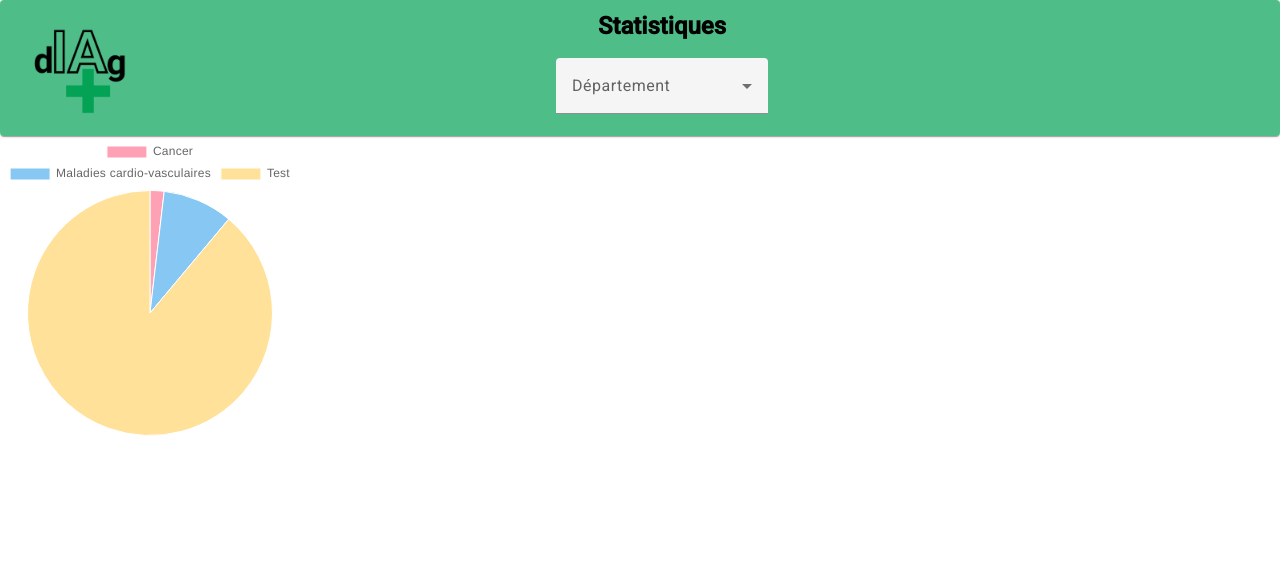
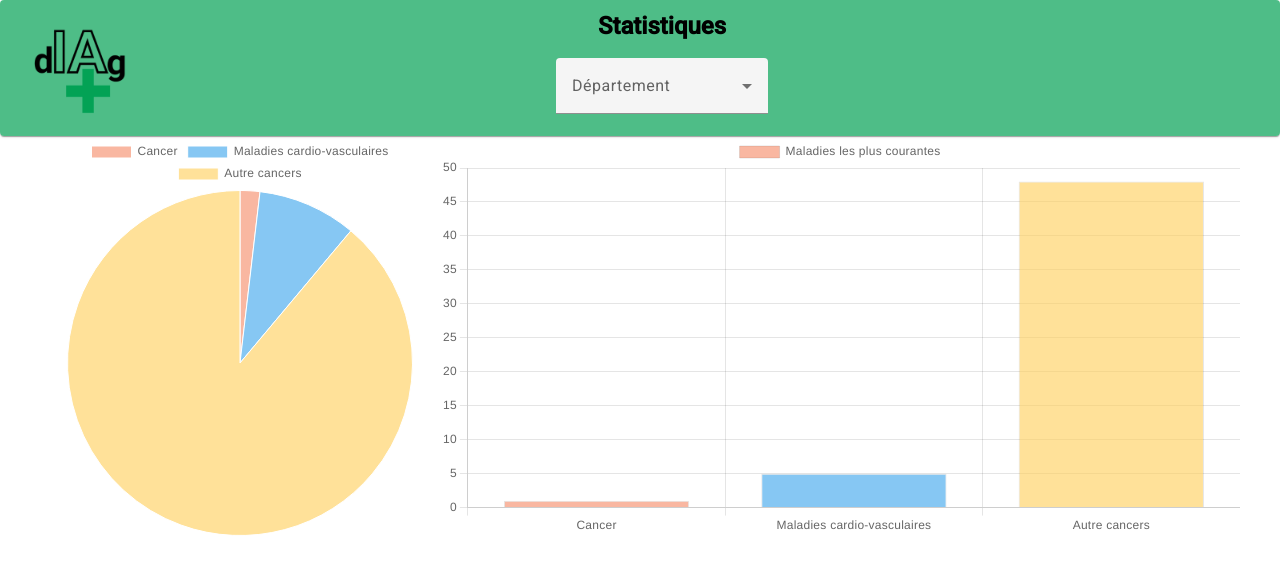
Before and after one commit to Emmanuel-aidan/diagnostique, an Angular app: page /statistiques in a window 1280 px wide. Shown: the top 574 px of the page. Built offline with nearby package versions, Linux system fonts and the light colour scheme.

Commit message:
derniere mise a jour

```diff
--- a/src/app/components/statistiques/statistiques.component.css
+++ b/src/app/components/statistiques/statistiques.component.css
@@ -29,5 +29,13 @@ img{
 
 .chart-container{
   width: auto;
-  height: 300px;
+  display: flex;
+  align-items: center;
+  justify-content: center;
+  height: 400px;
+
 }
+#myPieChart{
+  max-height: 500px;
+
+}
--- a/src/app/components/statistiques/statistiques.component.html
+++ b/src/app/components/statistiques/statistiques.component.html
@@ -23,4 +23,5 @@
 -->
 <div class="chart-container" >
   <canvas id="myPieChart"></canvas>
+  <canvas id="myBarChart"></canvas>
 </div>
--- a/src/app/components/statistiques/statistiques.component.ts
+++ b/src/app/components/statistiques/statistiques.component.ts
@@ -13,7 +13,7 @@ interface PathologyItem {
   styleUrls: ['./statistiques.component.css']
 })
 
-
+//Todo, à ameliorer
 export class StatistiquesComponent implements OnInit {
   departements = [
     '18-Cher',
@@ -27,7 +27,7 @@ export class StatistiquesComponent implements OnInit {
   donnees: PathologyItem[] = [
     { patho_niv1: "Cancer", patho_niv2: "Subpathology A", patho_niv3: "Pathology 3" },
     { patho_niv1: "Maladies cardio-vasculaires", patho_niv2: "Pathology 2", patho_niv3: "Pathology 3"},
-    { patho_niv1: "Test", patho_niv2: "Subpathology C", patho_niv3: "Pathology 3" },
+    { patho_niv1: "Autre cancers", patho_niv2: "Subpathology C", patho_niv3: "Pathology 3" },
     // Add more items as needed
   ];
 
@@ -61,7 +61,26 @@ export class StatistiquesComponent implements OnInit {
           label: 'Maladies les plus courantes',
           data: data,
           backgroundColor: [
-            'rgba(255, 99, 132, 0.6)',
+            'rgba(245, 135, 99, 0.6)',
+            'rgba(54, 162, 235, 0.6)',
+            'rgba(255, 206, 86, 0.6)',
+            // Add more colors as needed
+          ],
+          borderWidth: 1
+        }]
+      }
+    });
+
+    const txc = document.getElementById('myBarChart') as HTMLCanvasElement;
+    new Chart(txc, {
+      type: 'bar',
+      data: {
+        labels: labels,
+        datasets: [{
+          label: 'Maladies les plus courantes',
+          data: data,
+          backgroundColor: [
+            'rgba(245, 135, 99, 0.6)',
             'rgba(54, 162, 235, 0.6)',
             'rgba(255, 206, 86, 0.6)',
             // Add more colors as needed
```
